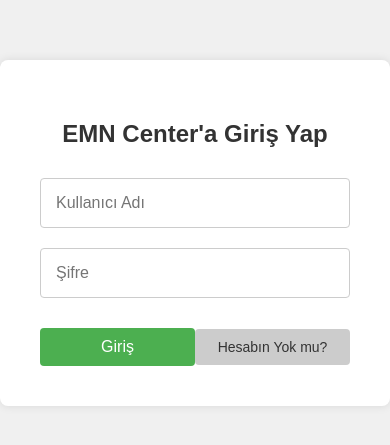
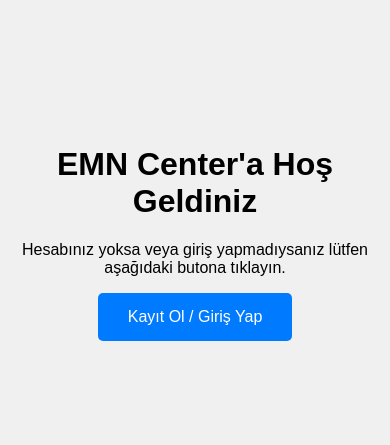
Before and after one commit to emncenter/emncenter.github.io, a plain HTML site: page index.html in a window 390 px wide. Shown: the part 189-634 px from the top of the page. Drawn offline with Linux system fonts and the light colour scheme.

Commit message:
Update index.html

```diff
--- a/index.html
+++ b/index.html
@@ -1,158 +1,41 @@
 <!DOCTYPE html>
-<html lang="tr">
+<html lang="en">
 <head>
     <meta charset="UTF-8">
     <meta name="viewport" content="width=device-width, initial-scale=1.0">
-    <title>Giriş Yap / Kaydol</title>
+    <title>EMN Center</title>
     <style>
         body {
-            font-family: Arial, sans-serif;
-            background-color: #f0f0f0;
             display: flex;
             justify-content: center;
             align-items: center;
             height: 100vh;
             margin: 0;
+            font-family: Arial, sans-serif;
+            background-color: #f0f0f0;
         }
-        .login-container {
-            background-color: #fff;
-            padding: 40px;
-            border-radius: 8px;
-            box-shadow: 0 0 10px rgba(0, 0, 0, 0.1);
+        .container {
             text-align: center;
-            max-width: 400px;
-            width: 100%;
-            box-sizing: border-box;
         }
-        .login-container h2 {
-            margin-bottom: 20px;
-            color: #333;
-        }
-        .login-container input {
-            width: 100%;
-            padding: 15px;
-            margin: 10px 0;
-            border: 1px solid #ccc;
-            border-radius: 4px;
-            box-sizing: border-box;
+        .container button {
+            background-color: #007BFF;
+            color: white;
+            border: none;
+            padding: 15px 30px;
+            border-radius: 5px;
+            cursor: pointer;
             font-size: 16px;
         }
-        .login-container .button-container {
-            display: flex;
-            justify-content: space-between;
-            align-items: center;
-            margin-top: 20px;
-        }
-        .login-container .button-container button {
-            flex: 0.45;
-            padding: 10px;
-            background-color: #4CAF50;
-            color: white;
-            border: none;
-            border-radius: 4px;
-            cursor: pointer;
-            font-size: 16px;
-            transition: background-color 0.3s ease;
-        }
-        .login-container .button-container button:hover {
-            background-color: #45a049;
-        }
-        .login-container .button-container .secondary-button {
-            flex: 0.45;
-            background-color: #ccc;
-            color: #333;
-            border: none;
-            border-radius: 4px;
-            cursor: pointer;
-            font-size: 14px;
-            transition: background-color 0.3s ease;
-        }
-        .login-container .button-container .secondary-button:hover {
-            background-color: #bbb;
-        }
-        .login-container .terms {
-            margin-top: 10px;
-            font-size: 12px;
-            color: #666;
-            display: none; /* Başlangıçta gizli */
-        }
-        .login-container .terms a {
-            color: #007bff; /* Mavi renk */
-            text-decoration: none;
-        }
-        .login-container .terms a:hover {
-            text-decoration: underline;
-        }
-        .login-container.active .terms {
-            display: block; /* Toggle edildiğinde görünür */
-        }
-        @media (max-width: 400px) {
-            .login-container .button-container button, .login-container .button-container .secondary-button {
-                flex: 1;
-            }
+        .container button:hover {
+            background-color: #34a853;
         }
     </style>
 </head>
 <body>
-    <div class="login-container">
-        <h2 id="action-text">EMN Center'a Giriş Yap</h2>
-        <input type="text" id="username" placeholder="Kullanıcı Adı" autocomplete="off"><br>
-        <input type="password" id="password" placeholder="Şifre"><br>
-        <div class="button-container">
-            <button id="loginButton" onclick="login()">Giriş</button>
-            <button class="secondary-button" onclick="toggleAction()">Hesabın Yok mu?</button>
-        </div>
-        <div class="terms">
-            Kaydolarak <a href="https://emncenter.github.io/gizlilikvehizmet" target="_blank">EMN Studio Gizlilik Sözleşmesi ve Hizmet Şartlarını </a> kabul edersiniz!
-        </div>
+    <div class="container">
+        <h1>EMN Center'a Hoş Geldiniz</h1>
+        <p>Hesabınız yoksa veya giriş yapmadıysanız lütfen aşağıdaki butona tıklayın.</p>
+        <button onclick="window.location.href='https://emncenter.github.io/acc/'">Kayıt Ol / Giriş Yap</button>
     </div>
-
-    <script>
-        function login() {
-            var username = document.getElementById("username").value;
-            var password = document.getElementById("password").value;
-            alert("Kullanıcı Adı: " + username + "\nŞifre: " + password);
-        }
-
-        function toggleAction() {
-            var actionText = document.getElementById("action-text");
-            var loginButton = document.getElementById("loginButton");
-            var container = document.querySelector('.login-container');
-
-            if (actionText.textContent === "EMN Center'a Giriş Yap") {
-                actionText.textContent = "EMN Center'a Kaydol";
-                loginButton.textContent = "Kaydol";
-                document.querySelector('.secondary-button').textContent = "Hesabın Var mı?";
-                container.classList.add('active'); // Terms'i göster
-            } else {
-                actionText.textContent = "EMN Center'a Giriş Yap";
-                loginButton.textContent = "Giriş";
-                document.querySelector('.secondary-button').textContent = "Hesabın Yok mu?";
-                container.classList.remove('active'); // Terms'i gizle
-            }
-        }
-
-        function validateRegister() {
-            var username = document.getElementById("username").value;
-            var password = document.getElementById("password").value;
-
-            if (actionText.textContent === "EMN Center'a Kaydol") {
-                if (username.length < 4 || username.length > 20) {
-                    alert("Kullanıcı adı 4 ile 20 karakter arasında olmalıdır.");
-                    return false;
-                }
-                if (password.length < 8 || password.length > 15) {
-                    alert("Şifre 8 ile 15 karakter arasında olmalıdır.");
-                    return false;
-                }
-            }
-
-            // Burada kayıt işlemini gerçekleştirme veya başka bir işlem yapma kodu eklenebilir.
-            // Örneğin:
-            // submitForm(); // Formu göndermek için bir fonksiyon çağrılabilir.
-
-            return true;
-        }
-    </script>
 </body>
 </html>
```
